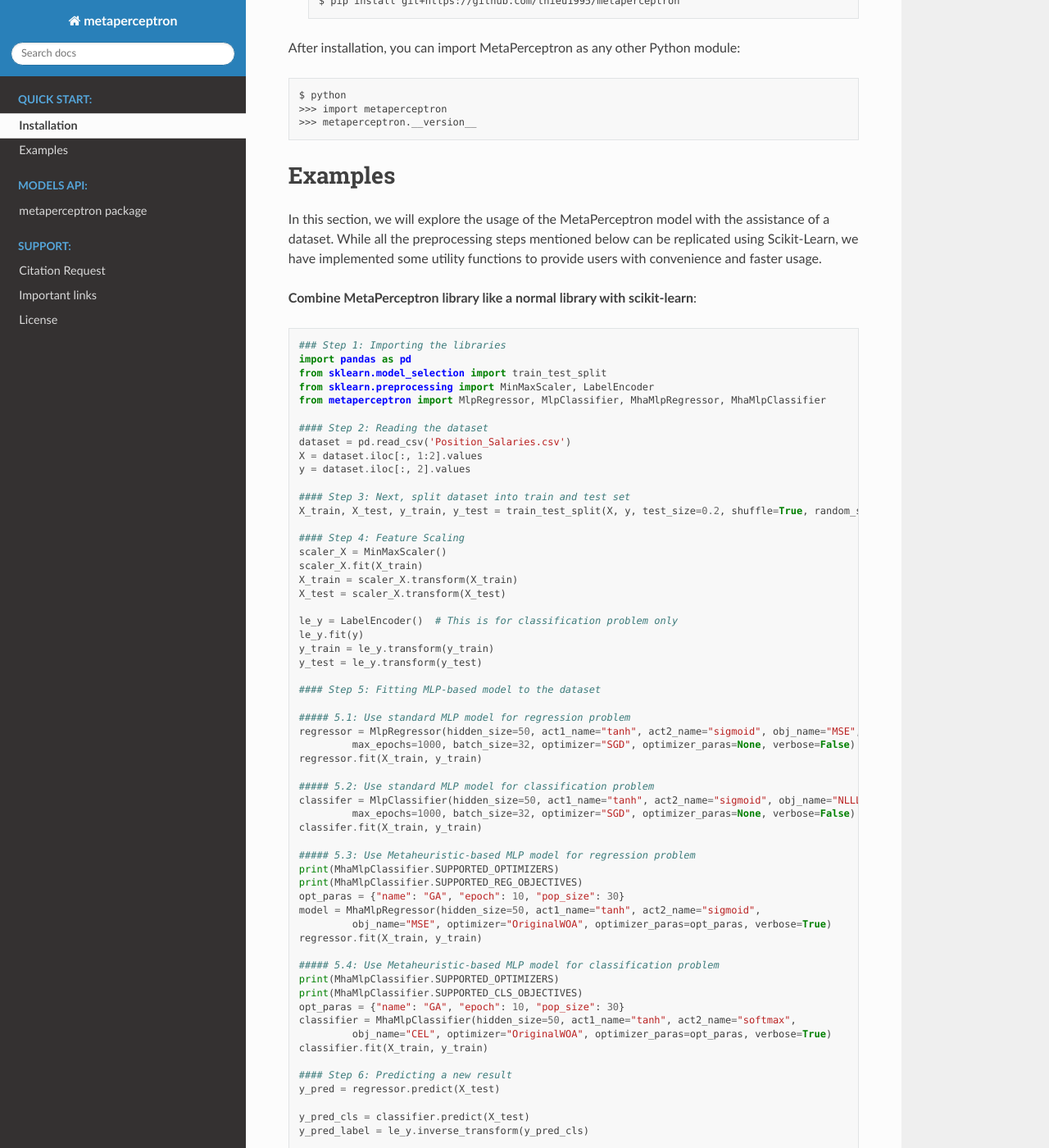
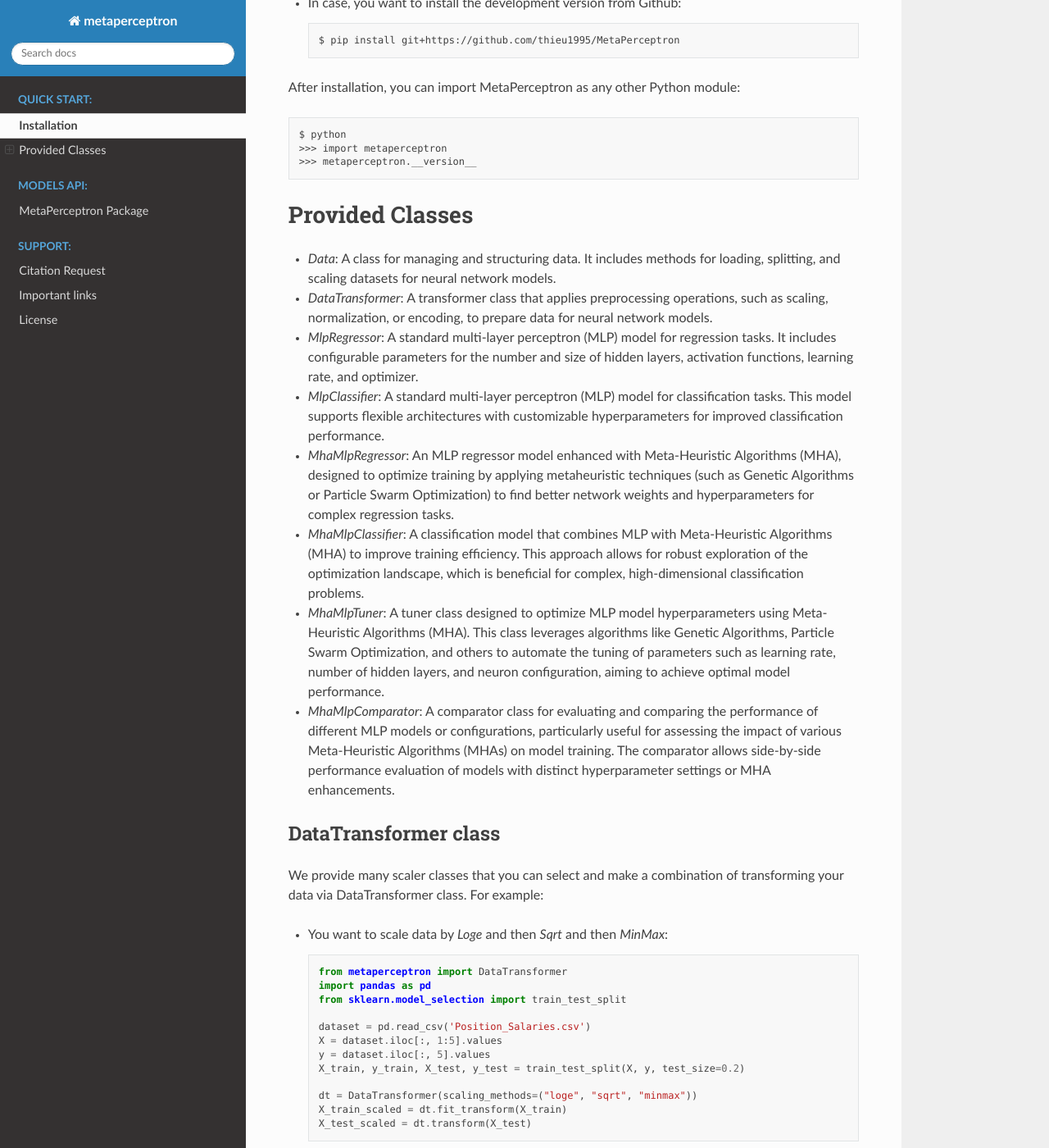
Before and after one commit to thieu1995/MetaPerceptron, a Sphinx documentation site: the page built from docs/source/pages/quick_start.rst, in a window 1280 px wide and 1400 px high, scrolled down 455 px. Shown: the whole window at 82% size. Built offline with Sphinx 7.4.7 and the Read the Docs theme 3.1.0, drawn with Linux system fonts in a browser that asks for light colours; pages that are not in the unit, such as notebooks, are missing from menus; some of the changed text lies outside the part shown.

Commit message:
Update documents

```diff
--- a/docs/source/conf.py
+++ b/docs/source/conf.py
@@ -30,7 +30,7 @@
 author = 'Thieu'
 
 # The full version, including alpha/beta/rc tags
-release = '1.1.0'
+release = '2.0.0'
 
 
 # -- General configuration ---------------------------------------------------
--- a/docs/source/pages/metaperceptron.rst
+++ b/docs/source/pages/metaperceptron.rst
@@ -1,4 +1,4 @@
-metaperceptron package
+MetaPerceptron Package
 ======================
 
 .. toctree::
--- a/docs/source/pages/quick_start.rst
+++ b/docs/source/pages/quick_start.rst
@@ -2,20 +2,23 @@
 Installation
 ============
 
+Library name: `MetaPerceptron`, but distributed as: `metaperceptron`. Therefore, you can
+
+
 * Install the `current PyPI release <https://pypi.python.org/pypi/metaperceptron />`_::
 
-   $ pip install metaperceptron==1.1.0
+   $ pip install metaperceptron==2.0.0
 
 
 * Install directly from source code::
 
-   $ git clone https://github.com/thieu1995/metaperceptron.git
-   $ cd metaperceptron
+   $ git clone https://github.com/thieu1995/MetaPerceptron.git
+   $ cd MetaPerceptron
    $ python setup.py install
 
 * In case, you want to install the development version from Github::
 
-   $ pip install git+https://github.com/thieu1995/metaperceptron
+   $ pip install git+https://github.com/thieu1995/MetaPerceptron
 
 
 After installation, you can import MetaPerceptron as any other Python module::
@@ -24,148 +27,298 @@
    >>> import metaperceptron
    >>> metaperceptron.__version__
 
-========
-Examples
-========
 
-In this section, we will explore the usage of the MetaPerceptron model with the assistance of a dataset. While all the
-preprocessing steps mentioned below can be replicated using Scikit-Learn, we have implemented some utility functions
-to provide users with convenience and faster usage.
+================
+Provided Classes
+================
+
+* `Data`: A class for managing and structuring data. It includes methods for loading, splitting, and scaling datasets for neural network models.
+
+* `DataTransformer`: A transformer class that applies preprocessing operations, such as scaling, normalization, or encoding, to prepare data for neural network models.
+
+* `MlpRegressor`: A standard multi-layer perceptron (MLP) model for regression tasks. It includes configurable parameters for the number and size of hidden layers, activation functions, learning rate, and optimizer.
+
+* `MlpClassifier`: A standard multi-layer perceptron (MLP) model for classification tasks. This model supports flexible architectures with customizable hyperparameters for improved classification performance.
+
+* `MhaMlpRegressor`: An MLP regressor model enhanced with Meta-Heuristic Algorithms (MHA), designed to optimize training by applying metaheuristic techniques (such as Genetic Algorithms or Particle Swarm Optimization) to find better network weights and hyperparameters for complex regression tasks.
+
+* `MhaMlpClassifier`: A classification model that combines MLP with Meta-Heuristic Algorithms (MHA) to improve training efficiency. This approach allows for robust exploration of the optimization landscape, which is beneficial for complex, high-dimensional classification problems.
+
+* `MhaMlpTuner`: A tuner class designed to optimize MLP model hyperparameters using Meta-Heuristic Algorithms (MHA). This class leverages algorithms like Genetic Algorithms, Particle Swarm Optimization, and others to automate the tuning of parameters such as learning rate, number of hidden layers, and neuron configuration, aiming to achieve optimal model performance.
+
+* `MhaMlpComparator`: A comparator class for evaluating and comparing the performance of different MLP models or configurations, particularly useful for assessing the impact of various Meta-Heuristic Algorithms (MHAs) on model training. The comparator allows side-by-side performance evaluation of models with distinct hyperparameter settings or MHA enhancements.
 
 
-**Combine MetaPerceptron library like a normal library with scikit-learn**::
+---------------------
+DataTransformer class
+---------------------
 
-	### Step 1: Importing the libraries
-	import pandas as pd
-	from sklearn.model_selection import train_test_split
-	from sklearn.preprocessing import MinMaxScaler, LabelEncoder
-	from metaperceptron import MlpRegressor, MlpClassifier, MhaMlpRegressor, MhaMlpClassifier
+We provide many scaler classes that you can select and make a combination of transforming your data via DataTransformer class. For example:
 
-	#### Step 2: Reading the dataset
-	dataset = pd.read_csv('Position_Salaries.csv')
-	X = dataset.iloc[:, 1:2].values
-	y = dataset.iloc[:, 2].values
+* You want to scale data by `Loge` and then `Sqrt` and then `MinMax`::
 
-	#### Step 3: Next, split dataset into train and test set
-	X_train, X_test, y_train, y_test = train_test_split(X, y, test_size=0.2, shuffle=True, random_state=100)
+    from metaperceptron import DataTransformer
+    import pandas as pd
+    from sklearn.model_selection import train_test_split
 
-	#### Step 4: Feature Scaling
-	scaler_X = MinMaxScaler()
-	scaler_X.fit(X_train)
-	X_train = scaler_X.transform(X_train)
-	X_test = scaler_X.transform(X_test)
+    dataset = pd.read_csv('Position_Salaries.csv')
+    X = dataset.iloc[:, 1:5].values
+    y = dataset.iloc[:, 5].values
+    X_train, y_train, X_test, y_test = train_test_split(X, y, test_size=0.2)
 
-	le_y = LabelEncoder()  # This is for classification problem only
-	le_y.fit(y)
-	y_train = le_y.transform(y_train)
-	y_test = le_y.transform(y_test)
-
-	#### Step 5: Fitting MLP-based model to the dataset
-
-	##### 5.1: Use standard MLP model for regression problem
-	regressor = MlpRegressor(hidden_size=50, act1_name="tanh", act2_name="sigmoid", obj_name="MSE",
-                 max_epochs=1000, batch_size=32, optimizer="SGD", optimizer_paras=None, verbose=False)
-	regressor.fit(X_train, y_train)
-
-	##### 5.2: Use standard MLP model for classification problem
-	classifer = MlpClassifier(hidden_size=50, act1_name="tanh", act2_name="sigmoid", obj_name="NLLL",
-                 max_epochs=1000, batch_size=32, optimizer="SGD", optimizer_paras=None, verbose=False)
-	classifer.fit(X_train, y_train)
-
-	##### 5.3: Use Metaheuristic-based MLP model for regression problem
-	print(MhaMlpClassifier.SUPPORTED_OPTIMIZERS)
-	print(MhaMlpClassifier.SUPPORTED_REG_OBJECTIVES)
-	opt_paras = {"name": "GA", "epoch": 10, "pop_size": 30}
-	model = MhaMlpRegressor(hidden_size=50, act1_name="tanh", act2_name="sigmoid",
-                 obj_name="MSE", optimizer="OriginalWOA", optimizer_paras=opt_paras, verbose=True)
-	regressor.fit(X_train, y_train)
-
-	##### 5.4: Use Metaheuristic-based MLP model for classification problem
-	print(MhaMlpClassifier.SUPPORTED_OPTIMIZERS)
-	print(MhaMlpClassifier.SUPPORTED_CLS_OBJECTIVES)
-	opt_paras = {"name": "GA", "epoch": 10, "pop_size": 30}
-	classifier = MhaMlpClassifier(hidden_size=50, act1_name="tanh", act2_name="softmax",
-                 obj_name="CEL", optimizer="OriginalWOA", optimizer_paras=opt_paras, verbose=True)
-	classifier.fit(X_train, y_train)
-
-	#### Step 6: Predicting a new result
-	y_pred = regressor.predict(X_test)
-
-	y_pred_cls = classifier.predict(X_test)
-	y_pred_label = le_y.inverse_transform(y_pred_cls)
-
-	#### Step 7: Calculate metrics using score or scores functions.
-	print("Try my AS metric with score function")
-	print(regressor.score(X_test, y_test, method="AS"))
-
-	print("Try my multiple metrics with scores function")
-	print(classifier.scores(X_test, y_test, list_methods=["AS", "PS", "F1S", "CEL", "BSL"]))
+    dt = DataTransformer(scaling_methods=("loge", "sqrt", "minmax"))
+    X_train_scaled = dt.fit_transform(X_train)
+    X_test_scaled = dt.transform(X_test)
 
 
-**Utilities everything that metaperceptron provided**::
+* I want to scale data by `YeoJohnson` and then `Standard`::
 
-	### Step 1: Importing the libraries
-	from metaperceptron import Data, MlpRegressor, MlpClassifier, MhaMlpRegressor, MhaMlpClassifier
-	from sklearn.datasets import load_digits
+    from metaperceptron import DataTransformer
+    import pandas as pd
+    from sklearn.model_selection import train_test_split
 
-	#### Step 2: Reading the dataset
-	X, y = load_digits(return_X_y=True)
-	data = Data(X, y)
+    dataset = pd.read_csv('Position_Salaries.csv')
+    X = dataset.iloc[:, 1:5].values
+    y = dataset.iloc[:, 5].values
+    X_train, y_train, X_test, y_test = train_test_split(X, y, test_size=0.2)
 
-	#### Step 3: Next, split dataset into train and test set
-	data.split_train_test(test_size=0.2, shuffle=True, random_state=100)
-
-	#### Step 4: Feature Scaling
-	data.X_train, scaler_X = data.scale(data.X_train, scaling_methods=("minmax"))
-	data.X_test = scaler_X.transform(data.X_test)
-
-	data.y_train, scaler_y = data.encode_label(data.y_train)  # This is for classification problem only
-	data.y_test = scaler_y.transform(data.y_test)
-
-	#### Step 5: Fitting MLP-based model to the dataset
-	##### 5.1: Use standard MLP model for regression problem
-	regressor = MlpRegressor(hidden_size=50, act1_name="tanh", act2_name="sigmoid", obj_name="MSE",
-                 max_epochs=1000, batch_size=32, optimizer="SGD", optimizer_paras=None, verbose=False)
-	regressor.fit(data.X_train, data.y_train)
-
-	##### 5.2: Use standard MLP model for classification problem
-	classifer = MlpClassifier(hidden_size=50, act1_name="tanh", act2_name="sigmoid", obj_name="NLLL",
-                 max_epochs=1000, batch_size=32, optimizer="SGD", optimizer_paras=None, verbose=False)
-	classifer.fit(data.X_train, data.y_train)
-
-	##### 5.3: Use Metaheuristic-based MLP model for regression problem
-	print(MhaMlpClassifier.SUPPORTED_OPTIMIZERS)
-	print(MhaMlpClassifier.SUPPORTED_REG_OBJECTIVES)
-	opt_paras = {"name": "GA", "epoch": 10, "pop_size": 30}
-	model = MhaMlpRegressor(hidden_size=50, act1_name="tanh", act2_name="sigmoid",
-                 obj_name="MSE", optimizer="OriginalWOA", optimizer_paras=opt_paras, verbose=True)
-	regressor.fit(data.X_train, data.y_train)
-
-	##### 5.4: Use Metaheuristic-based MLP model for classification problem
-	print(MhaMlpClassifier.SUPPORTED_OPTIMIZERS)
-	print(MhaMlpClassifier.SUPPORTED_CLS_OBJECTIVES)
-	opt_paras = {"name": "GA", "epoch": 10, "pop_size": 30}
-	classifier = MhaMlpClassifier(hidden_size=50, act1_name="tanh", act2_name="softmax",
-                 obj_name="CEL", optimizer="OriginalWOA", optimizer_paras=opt_paras, verbose=True)
-	classifier.fit(data.X_train, data.y_train)
-
-	#### Step 6: Predicting a new result
-	y_pred = regressor.predict(data.X_test)
-
-	y_pred_cls = classifier.predict(data.X_test)
-	y_pred_label = scaler_y.inverse_transform(y_pred_cls)
-
-	#### Step 7: Calculate metrics using score or scores functions.
-	print("Try my AS metric with score function")
-	print(regressor.score(data.X_test, data.y_test, method="AS"))
-
-	print("Try my multiple metrics with scores function")
-	print(classifier.scores(data.X_test, data.y_test, list_methods=["AS", "PS", "F1S", "CEL", "BSL"]))
+    dt = DataTransformer(scaling_methods=("yeo-johnson", "standard"))
+    X_train_scaled = dt.fit_transform(X_train)
+    X_test_scaled = dt.transform(X_test)
 
 
-A real-world dataset contains features that vary in magnitudes, units, and range. We would suggest performing
-normalization when the scale of a feature is irrelevant or misleading. Feature Scaling basically helps to normalize
-the data within a particular range.
+----------
+Data class
+----------
+
++ You can load your dataset into `Data` class
++ You can split dataset to train and test set
++ You can scale dataset without using `DataTransformer` class
++ You can scale labels using `LabelEncoder`
+
+For example::
+
+    from metaperceptron import Data
+    import pandas as pd
+
+    dataset = pd.read_csv('Position_Salaries.csv')
+    X = dataset.iloc[:, 1:5].values
+    y = dataset.iloc[:, 5].values
+
+    ## Create data object
+    data = Data(X, y, name="position_salaries")
+
+    ## Split dataset into train and test set
+    data.split_train_test(test_size=0.2, shuffle=True, random_state=100, inplace=True)
+
+    ## Feature Scaling
+    data.X_train, scaler_X = data.scale(data.X_train, scaling_methods=("standard", "sqrt", "minmax"))
+    data.X_test = scaler_X.transform(data.X_test)
+
+    data.y_train, scaler_y = data.encode_label(data.y_train)  # This is for classification problem only
+    data.y_test = scaler_y.transform(data.y_test)
+
+------------------------
+Define all model classes
+------------------------
+
+Here is how you define all of provided classes.::
+
+    from metaperceptron import MhaMlpRegressor, MhaMlpClassifier, MlpRegressor, MlpClassifier
+
+    ## Use Metaheuristic Algorithm-trained MLP model for regression problem
+    print(MhaMlpRegressor.SUPPORTED_OPTIMIZERS)
+    print(MhaMlpRegressor.SUPPORTED_REG_OBJECTIVES)
+
+    opt_paras = {"epoch": 250, "pop_size": 30, "name": "GA"}
+    model = MhaMlpRegressor(hidden_layers=(30, 15,), act_names="ELU", dropout_rates=0.2, act_output=None,
+                            optim="BaseGA", optim_paras=opt_paras, obj_name="MSE", seed=42, verbose=True)
+
+
+    ## Use Metaheuristic Algorithm-trained MLP model for classification problem
+    print(MhaMlpClassifier.SUPPORTED_OPTIMIZERS)
+    print(MhaMlpClassifier.SUPPORTED_CLS_OBJECTIVES)
+
+    opt_paras = {"epoch": 250, "pop_size": 30, "name": "WOA"}
+    model = MhaMlpClassifier(hidden_layers=(100, 20), act_names="ReLU", dropout_rates=None, act_output=None,
+                             optim="OriginalWOA", optim_paras=opt_paras, obj_name="F1S", seed=42, verbose=True)
+
+
+    ## Use Gradient Descent-trained (Adam Optimizer) to train MLP model for regression problem
+    print(MhaMlpClassifier.SUPPORTED_OPTIMIZERS)
+
+    model = MlpRegressor(hidden_layers=(30, 10), act_names="Tanh", dropout_rates=None, act_output=None,
+                         epochs=100, batch_size=16, optim="Adagrad", optim_paras=None,
+                         early_stopping=True, n_patience=10, epsilon=0.001, valid_rate=0.1,
+                         seed=42, verbose=True)
+
+
+    ## Use Gradient Descent-trained (Adam Optimizer) to train MLP model for classification problem
+    print(MhaMlpClassifier.SUPPORTED_OPTIMIZERS)
+
+    model = MlpClassifier(hidden_layers=(30, 20), act_names="ReLU", dropout_rates=None, act_output=None,
+                          epochs=100, batch_size=16, optim="Adam", optim_paras=None,
+                          early_stopping=True, n_patience=10, epsilon=0.001, valid_rate=0.1,
+                          seed=42, verbose=True)
+
+------------------------
+Function in model object
+------------------------
+
+After you define model, here are several functions you can call in model object::
+
+    from metaperceptron import MhaMlpRegressor, Data
+
+    data = Data(X, y)       # Assumption that you have provide this object like above
+
+    model = MhaMlpRegressor(...)
+
+    ## Train the model
+    model.fit(data.X_train, data.y_train)
+
+    ## Predicting a new result
+    y_pred = model.predict(data.X_test)
+
+    ## Calculate metrics using score or scores functions.
+    print(model.score(data.X_test, data.y_test))
+
+    ## Calculate metrics using evaluate function
+    print(model.evaluate(data.y_test, y_pred, list_metrics=("MAPE", "NNSE", "KGE", "MASE", "R2", "R", "R2S")))
+
+    ## Save performance metrics to csv file
+    model.save_evaluation_metrics(data.y_test, y_pred, list_metrics=("RMSE", "MAE"), save_path="history", filename="metrics.csv")
+
+    ## Save training loss to csv file
+    model.save_training_loss(save_path="history", filename="loss.csv")
+
+    ## Save predicted label
+    model.save_y_predicted(X=data.X_test, y_true=data.y_test, save_path="history", filename="y_predicted.csv")
+
+    ## Save model
+    model.save_model(save_path="history", filename="traditional_mlp.pkl")
+
+    ## Load model
+    trained_model = MlpRegressor.load_model(load_path="history", filename="traditional_mlp.pkl")
+
+
+-----------------
+MhaMlpTuner class
+-----------------
+
+In this example, we use Genetic Algorithm-trained MLP network for Breast Cancer classification dataset. We tune several hyper-paramaters of both network structure and optimizer's parameters.::
+
+    from sklearn.model_selection import train_test_split
+    from sklearn.preprocessing import StandardScaler
+    from sklearn.datasets import load_breast_cancer
+    from metaperceptron import MhaMlpTuner
+
+    ## Load data object
+    X, y = load_breast_cancer(return_X_y=True)
+
+    # Split data into train and test sets
+    X_train, X_test, y_train, y_test = train_test_split(X, y, test_size=0.2, random_state=42)
+
+    # Standardize the features
+    scaler = StandardScaler()
+    X_train = scaler.fit_transform(X_train)
+    X_test = scaler.transform(X_test)
+    print(X_train.shape, X_test.shape)
+
+    # Example parameter grid of tuning hyper-parameter for Genetic Algorithm-based MLP
+    param_dict = {
+        'hidden_layers': [(10,), (20, 10)],
+        'act_names': ['Tanh', 'ELU'],
+        'dropout_rates': [0.2, None],
+        'optim': ['BaseGA'],
+        'optim_paras': [
+            {"epoch": 10, "pop_size": 20},
+            {"epoch": 20, "pop_size": 20},
+        ],
+        'obj_name': ["F1S"],
+        'seed': [42],
+        "verbose": [False],
+    }
+
+    # Initialize the tuner
+    tuner = MhaMlpTuner(
+        task="classification",
+        param_dict=param_dict,
+        search_method="randomsearch",  # or "gridsearch"
+        scoring='accuracy',
+        cv=3,
+        verbose=2,          # Example additional argument
+        random_state=42,    # Additional parameter for RandomizedSearchCV
+        n_jobs=4            # Parallelization
+    )
+
+    # Perform tuning
+    tuner.fit(X_train, y_train)
+    print("Best Parameters: ", tuner.best_params_)
+    print("Best Estimator: ", tuner.best_estimator_)
+
+    y_pred = tuner.predict(X_test)
+    print(tuner.best_estimator_.evaluate(y_test, y_pred, list_metrics=["AS", "PS", "RS", "F1S", "NPV"]))
+
+
+----------------
+MhaMlpComparator
+----------------
+
+In this example, we will use Iris classification dataset. We compare 3 models includes `GA-MLP`, `PSO-MLP`, and `WOA-MLP`.::
+
+    from sklearn.model_selection import train_test_split
+    from sklearn.preprocessing import StandardScaler
+    from sklearn.datasets import load_iris
+    from metaperceptron import MhaMlpComparator
+
+    ## Load data object
+    X, y = load_iris(return_X_y=True)
+
+    ## Split data into train and test sets
+    X_train, X_test, y_train, y_test = train_test_split(X, y, test_size=0.2, random_state=42)
+
+    ## Standardize the features
+    scaler = StandardScaler()
+    X_train = scaler.fit_transform(X_train)
+    X_test = scaler.transform(X_test)
+    print(X_train.shape, X_test.shape)
+
+    ## Here is the list of optimizers you want to compare
+    optim_dict = {
+        "BaseGA": {"epoch": 100, "pop_size": 20},
+        "OriginalPSO": {"epoch": 100, "pop_size": 20},
+        "OriginalWOA": {"epoch": 100, "pop_size": 20},
+    }
+
+    ## Initialize the comparator
+    compartor = MhaMlpComparator(
+        optim_dict=optim_dict,
+        task="classification",
+        hidden_layers=(30, ),
+        act_names="ReLU",
+        dropout_rates=None,
+        act_output=None,
+        obj_name="F1S",
+        verbose=True,
+        seed=42,
+    )
+
+    ## Perform comparison
+
+    ## You can perform cross validation score method
+    results = compartor.compare_cross_val_score(X_train, y_train, metric="AS", cv=4, n_trials=2, to_csv=True)
+    print(results)
+
+    ## Or you can perform cross validation method
+    results = compartor.compare_cross_validate(X_train, y_train, metrics=["AS", "PS", "F1S", "NPV"],
+                                               cv=4, return_train_score=True, n_trials=2, to_csv=True)
+    print(results)
+
+    ## Or you can perform train and test method
+    results = compartor.compare_train_test(X_train, y_train, X_test, y_test,
+                                           metrics=["AS", "PS", "F1S", "NPV"], n_trials=2, to_csv=True)
+    print(results)
+
 
 .. toctree::
    :maxdepth: 4
```
Also changed, not shown: docs/source/index.rst (+6 -6 lines), docs/source/pages/metaperceptron.core.rst (added, +43 -0 lines), docs/source/pages/metaperceptron.helpers.rst (added, +35 -0 lines), docs/source/pages/support.rst (+5 -5 lines).
